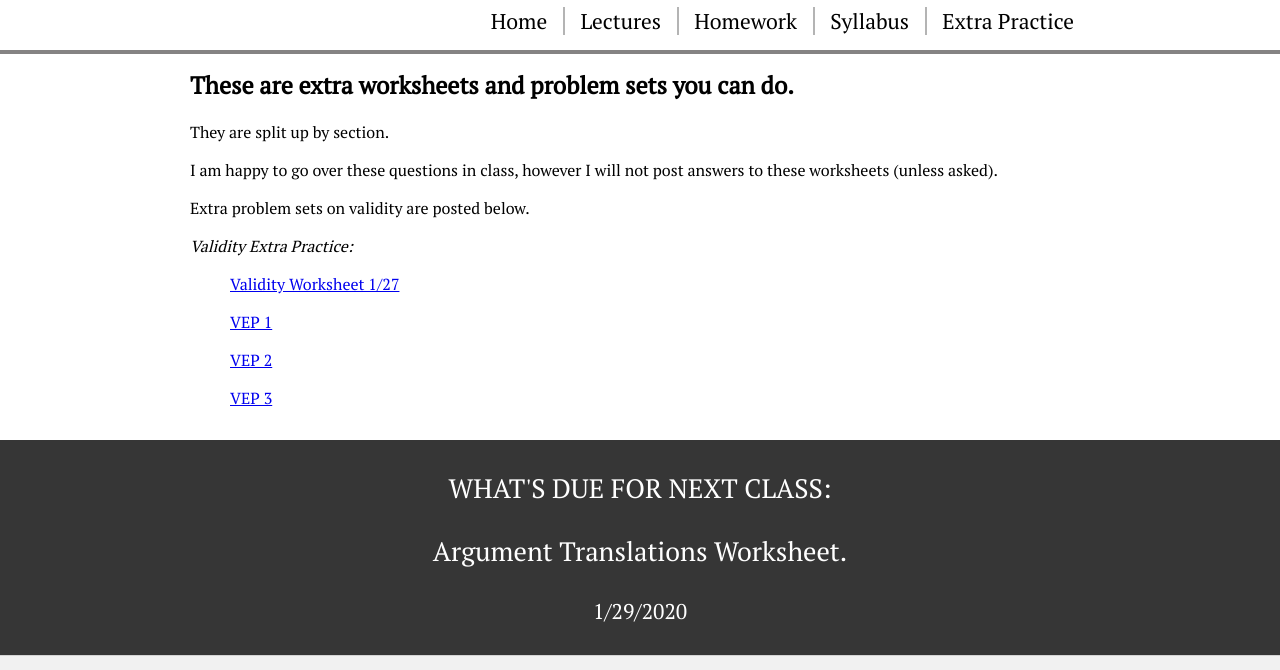
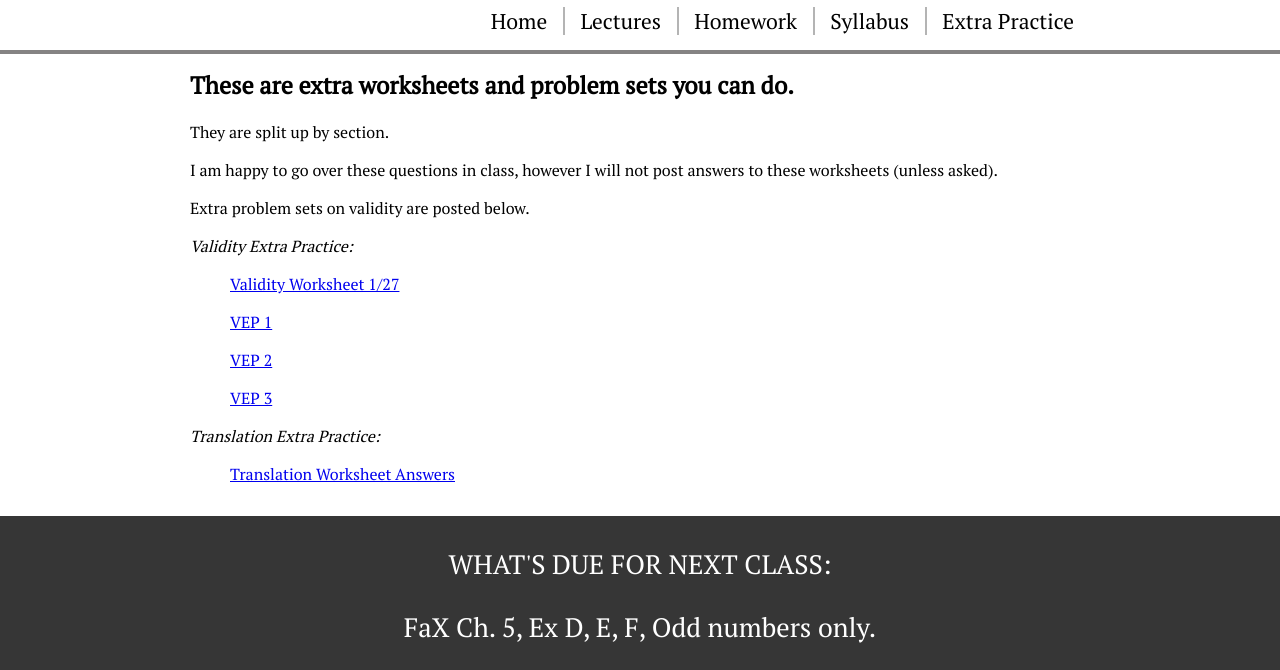
Before and after one commit to caleychowland/caleychowland.github.io, a plain HTML site: page Extra Practice.html in a window 1280 px wide. Shown: the part 126-796 px from the top of the page. Drawn offline with nearby package versions, Linux system fonts and the light colour scheme.

Commit message:
Add files via upload

```diff
--- a/Extra Practice.html
+++ b/Extra Practice.html
@@ -180,6 +180,12 @@
 				<p style="margin-left: 40px"><a href="validity exercises.pdf" target="blank">VEP 1</a></p>
 				<p style="margin-left: 40px"><a href="https://philosophy.lander.edu/logic/tvs_quiz.html" target="blank">VEP 2</a></p>
 				<p style="margin-left: 40px"><a href="https://www.philosophyexperiments.com/validorinvalid/Default.aspx" target="blank">VEP 3</a></p>
+				<p></p>
+				<p>		</p>
+				<p> <i>Translation Extra Practice:</i></p>
+				<p style="margin-left: 40px"><a href="Argument_Translations_1_2_Answer_Key.pdf" target="blank">Translation Worksheet Answers</a></p>
+
+
 			</div>
 			<!div class="two-third">
 				<!img id="f-image-1" class="featured-image" src="Image_1.jpg" />
@@ -190,7 +196,7 @@
 
 		<div id="quote-area">
 			<div class="normal-wrapper">
-				<h3>WHAT'S DUE FOR NEXT CLASS: <p>Argument Translations Worksheet.</p></h3>
+				<h3>WHAT'S DUE FOR NEXT CLASS: <p>FaX Ch. 5, Ex D, E, F, Odd numbers only.</p></h3>
 				<h4>1/29/2020</h4>
 			</div>
 		</div>
```
Also changed, not shown: Homework.html (+2 -1 lines), Lectures.html (+1 -1 lines), Syllabus.html (+1 -1 lines), index.html (+1 -1 lines), 4 other files.
